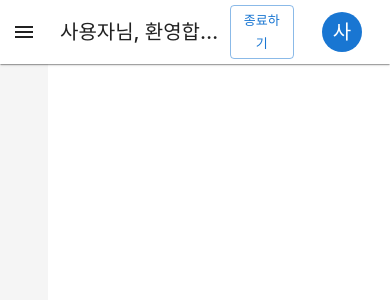
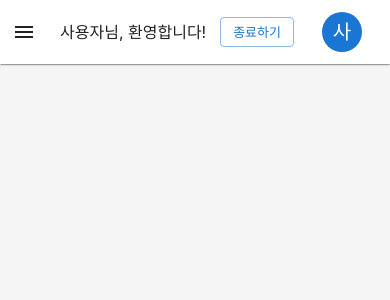
Before and after one commit to domafordarwin/NewWaveForReading, a React app in the folder frontend/: page /admin in a window 390 px wide. Shown: the top 300 px of the page. Built offline with nearby package versions, Linux system fonts and the light colour scheme; the HTML template or start-up script is replaced by a standard one.

Commit message:
fix: full-screen layout and mobile adjustments

```diff
--- a/frontend/src/App.tsx
+++ b/frontend/src/App.tsx
@@ -49,6 +49,19 @@ const theme = createTheme({
       '"Segoe UI Emoji"',
       '"Segoe UI Symbol"',
     ].join(','),
+  },
+  components: {
+    MuiCssBaseline: {
+      styleOverrides: {
+        'html, body, #root': {
+          height: '100%',
+          width: '100%',
+        },
+        body: {
+          margin: 0,
+        },
+      },
+    },
   },
 });
 
--- a/frontend/src/layouts/MainLayout.tsx
+++ b/frontend/src/layouts/MainLayout.tsx
@@ -16,7 +16,9 @@ import {
   Menu,
   MenuItem,
   Button,
+  useMediaQuery,
 } from '@mui/material';
+import { useTheme } from '@mui/material/styles';
 import {
   Menu as MenuIcon,
   Dashboard as DashboardIcon,
@@ -32,8 +34,6 @@ import {
 import { useState } from 'react';
 import { useNavigate, useLocation } from 'react-router-dom';
 import { clearCurrentUser, getCurrentUser } from '../utils/session';
-
-const drawerWidth = 240;
 
 interface MainLayoutProps {
   children: ReactNode;
@@ -68,6 +68,9 @@ const adminMenuItems = [
 ];
 
 export default function MainLayout({ children }: MainLayoutProps) {
+  const theme = useTheme();
+  const isMobile = useMediaQuery(theme.breakpoints.down('sm'));
+  const drawerWidth = isMobile ? 220 : 240;
   const [mobileOpen, setMobileOpen] = useState(false);
   const [anchorEl, setAnchorEl] = useState<null | HTMLElement>(null);
   const navigate = useNavigate();
@@ -144,7 +147,7 @@ export default function MainLayout({ children }: MainLayoutProps) {
   );
 
   return (
-    <Box sx={{ display: 'flex' }}>
+    <Box sx={{ display: 'flex', minHeight: '100dvh', width: '100vw' }}>
       <CssBaseline />
       <AppBar
         position="fixed"
@@ -156,7 +159,7 @@ export default function MainLayout({ children }: MainLayoutProps) {
           boxShadow: 1,
         }}
       >
-        <Toolbar>
+        <Toolbar sx={{ minHeight: { xs: 56, sm: 64 } }}>
           <IconButton
             color="inherit"
             aria-label="open drawer"
@@ -166,14 +169,19 @@ export default function MainLayout({ children }: MainLayoutProps) {
           >
             <MenuIcon />
           </IconButton>
-          <Typography variant="h6" noWrap component="div" sx={{ flexGrow: 1 }}>
+          <Typography
+            variant={isMobile ? 'subtitle1' : 'h6'}
+            noWrap
+            component="div"
+            sx={{ flexGrow: 1 }}
+          >
             {displayName}님, 환영합니다!
           </Typography>
           <Button
             variant="outlined"
-            size="small"
+            size={isMobile ? 'small' : 'medium'}
             onClick={handleExit}
-            sx={{ mr: 2 }}
+            sx={{ mr: 2, px: isMobile ? 1.5 : 2.5 }}
           >
             종료하기
           </Button>
@@ -248,11 +256,11 @@ export default function MainLayout({ children }: MainLayoutProps) {
         component="main"
         sx={{
           flexGrow: 1,
-          p: 3,
+          p: { xs: 2, sm: 3, md: 4 },
           width: { sm: `calc(100% - ${drawerWidth}px)` },
-          mt: 8,
+          mt: { xs: 7, sm: 8 },
           bgcolor: '#f5f5f5',
-          minHeight: '100vh',
+          minHeight: '100dvh',
         }}
       >
         {children}
--- a/frontend/src/pages/Login.tsx
+++ b/frontend/src/pages/Login.tsx
@@ -221,7 +221,7 @@ const Login: React.FC = () => {
         py: 4,
       }}
     >
-      <Container maxWidth="lg">
+      <Container maxWidth={false} sx={{ px: { xs: 2, md: 4 } }}>
         <Box
           sx={{
             display: 'grid',
```
